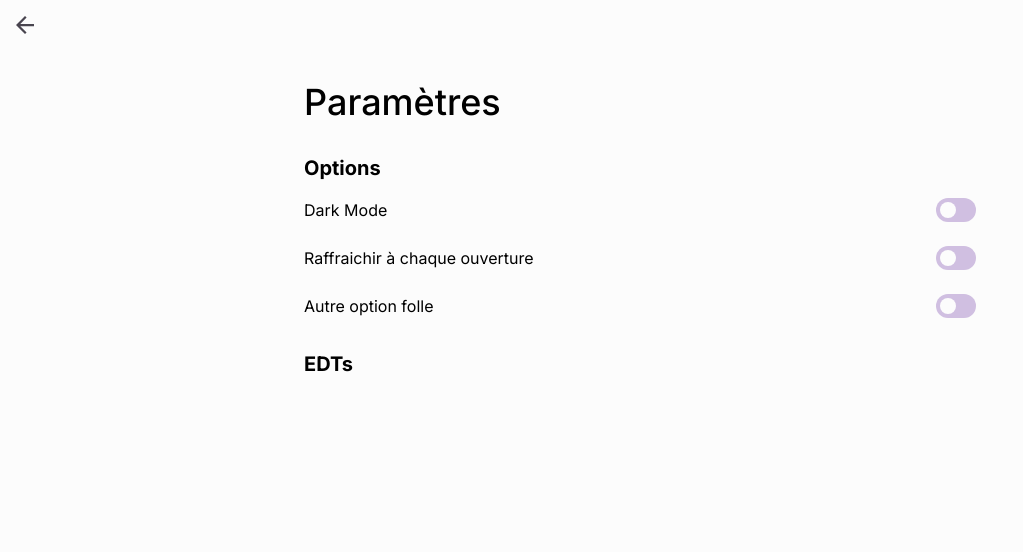
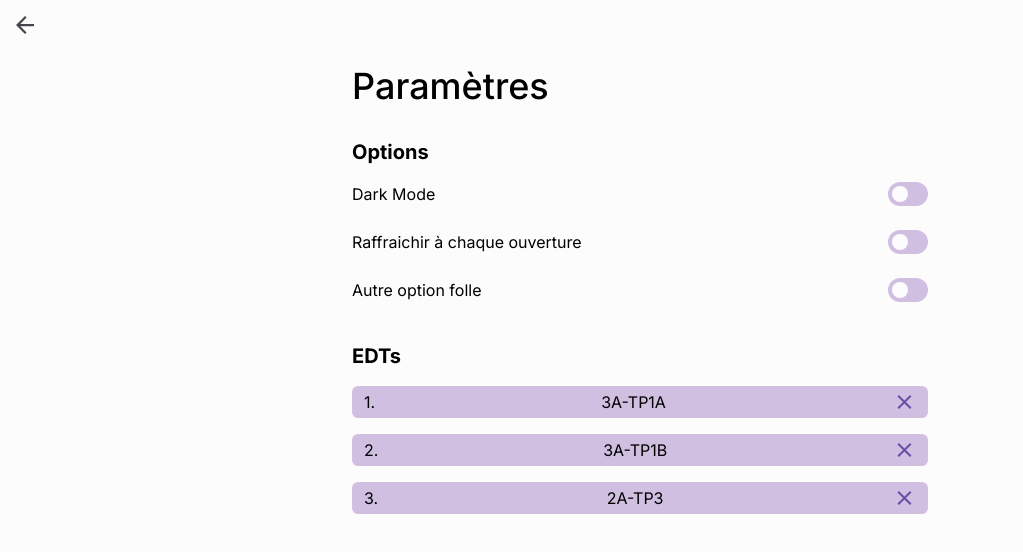
Before and after one commit to Elib27/esiplan, a Next.js app: page /settings in a window 1280 px wide. Shown: the top 552 px of the page, without its empty margins (0-1023 px from the left). Built offline with nearby package versions, Linux system fonts and the light colour scheme.

Commit message:
add edts settings

```diff
--- a/src/app/settings/page.tsx
+++ b/src/app/settings/page.tsx
@@ -2,12 +2,23 @@
 import Link from 'next/link'
 import { useState } from 'react'
 import Option from '@/components/plan/settings/option'
+import SelectedEdt from '@/components/plan/settings/selectedEdt'
 import BackIcon from '@/assets/arrow-back.svg'
 
 export default function SettingsPage() {
   const [isDarkMode, setIsDarkMode] = useState(false)
   const [isUpdateAtOpening, setIsUpdateAtOpening] = useState(false)
   const [isOtherOption, setIsOtherOption] = useState(false)
+  const [selectedEdts, setSelectedEdts] = useState<string[]>([
+    '3A-TP1A',
+    '3A-TP1B',
+    '2A-TP3',
+  ])
+
+  function deleteEdt(group: string) {
+    const newSelectedEdts = selectedEdts.filter((edt) => edt !== group)
+    setSelectedEdts(newSelectedEdts)
+  }
 
   return (
     <>
@@ -15,10 +26,10 @@ export default function SettingsPage() {
         <BackIcon />
       </Link>
       <main className='flex flex-col items-center'>
-        <div className='w-10/12 max-w-2xl'>
-          <h1 className='py-8 text-4xl font-medium'>Paramètres</h1>
+        <div className='w-10/12 max-w-xl'>
+          <h1 className='pb-8 pt-4 text-4xl font-medium'>Paramètres</h1>
           <h2 className='pb-4 text-xl font-bold'>Options</h2>
-          <div className='flex flex-col gap-6 pb-8'>
+          <div className='flex flex-col gap-6 pb-10'>
             <Option
               title='Dark Mode'
               isActivated={isDarkMode}
@@ -36,6 +47,16 @@ export default function SettingsPage() {
             />
           </div>
           <h2 className='pb-4 text-xl font-bold'>EDTs</h2>
+          <div className='max-w flex w-full flex-col gap-4'>
+            {selectedEdts.map((group, i) => (
+              <SelectedEdt
+                key={group}
+                number={i + 1}
+                group={group}
+                deleteEdt={() => deleteEdt(group)}
+              />
+            ))}
+          </div>
         </div>
       </main>
     </>
--- /dev/null
+++ b/src/components/plan/settings/selectedEdt.tsx
@@ -0,0 +1,21 @@
+import CrossIcon from '@/assets/cross.svg'
+
+export default function SelectedEdt({
+  number,
+  group,
+  deleteEdt,
+}: {
+  number: number
+  group: string
+  deleteEdt: () => void
+}) {
+  return (
+    <div className='flex items-center justify-between rounded-md bg-light-purple px-3 py-1'>
+      <span>{number}.</span>
+      <span>{group}</span>
+      <button onClick={deleteEdt} className='rounded-full active:scale-90'>
+        <CrossIcon />
+      </button>
+    </div>
+  )
+}
```
Also changed, not shown: src/assets/cross.svg (added).
